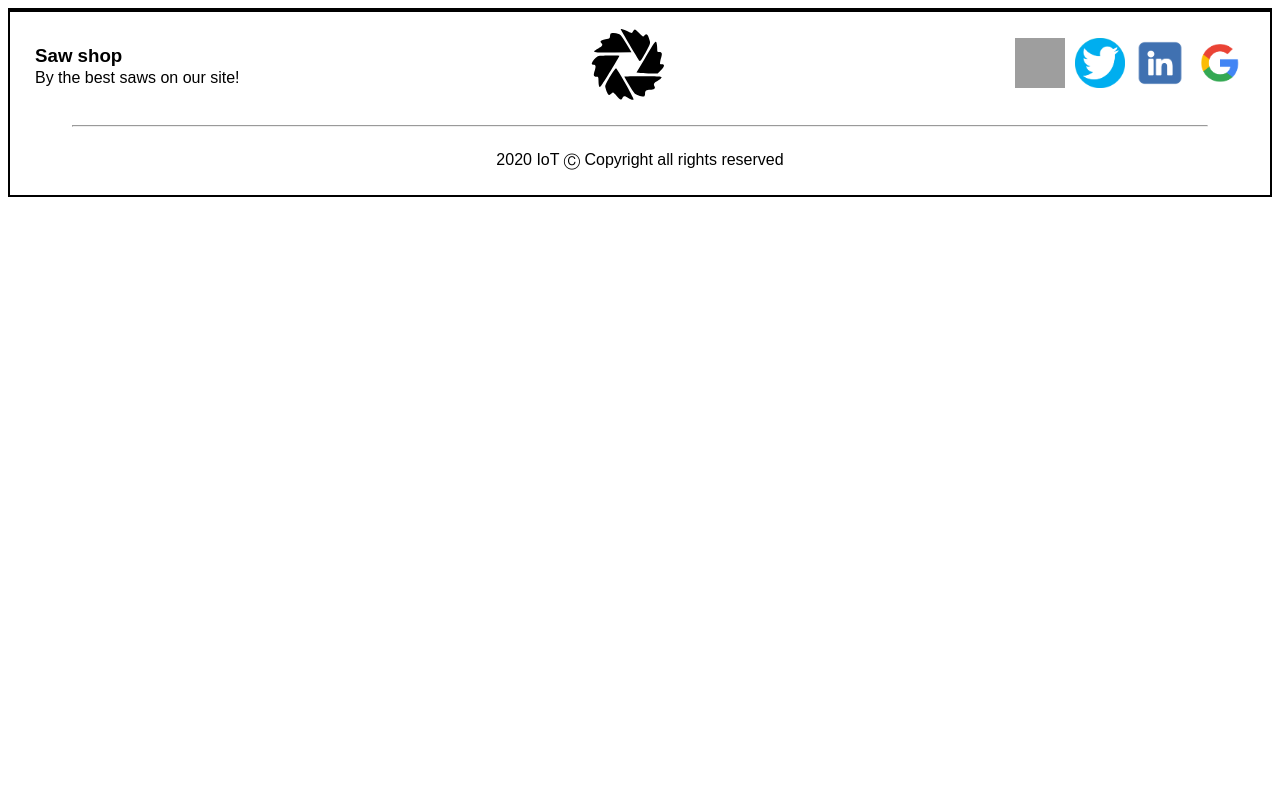
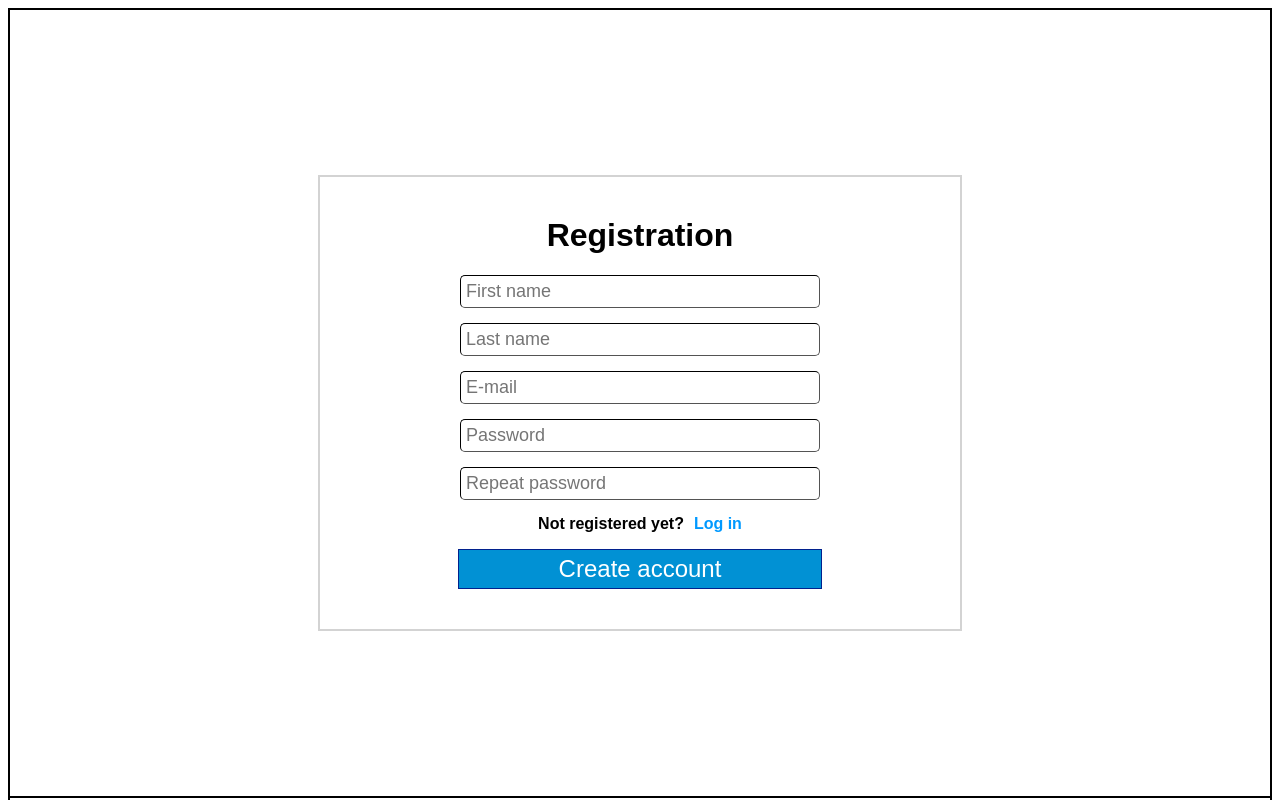
Before and after one commit to max-dmytryshyn/Web-Labs, a React (Create React App) app in the folder Lab 6+/spa/: page /registration in a window 1280 px wide. Shown: the top 800 px of the page. Built offline with nearby package versions, Linux system fonts and the light colour scheme; grey boxes are pictures that could not be loaded; the HTML template or start-up script is replaced by a standard one.

Commit message:
Make paths to all pages except login and registration protected

```diff
--- a/Lab 6+/spa/package.json
+++ b/Lab 6+/spa/package.json
@@ -11,7 +11,7 @@
     "react": "^17.0.2",
     "react-dom": "^17.0.2",
     "react-redux": "^7.2.6",
-    "react-router-dom": "^6.0.1",
+    "react-router-dom": "^6.0.2",
     "react-scripts": "4.0.3",
     "redux": "^4.1.2",
     "web-vitals": "^1.1.2"
--- a/Lab 6+/spa/src/App.jsx
+++ b/Lab 6+/spa/src/App.jsx
@@ -7,18 +7,61 @@ import { OrderPage } from "./components/order_page/OrderPage";
 import { SuccessfulOrderPage } from "./components/order_page/SuccessfulOrderPage";
 import { LoginPage } from "./components/login_page/LoginPage";
 import { RegistrationPage } from "./components/registration_page/RegistarionPage";
+import { RequireAuth } from "./components/RequireAuth";
 import "./App.css";
 
 function App() {
   return (
     <div className="app">
       <Routes>
-        <Route path="/" element={<Homepage />} />
-        <Route path="/catalog" element={<CatalogPage />} />
-        <Route path="/catalog/item/:id" element={<ItemPage />} />
-        <Route path="/cart" element={<CartPage />} />
-        <Route path="/order" element={<OrderPage />} />
-        <Route path="/successful_order" element={<SuccessfulOrderPage />} />
+        <Route
+          path="/"
+          element={
+            <RequireAuth>
+              <Homepage />
+            </RequireAuth>
+          }
+        />
+        <Route
+          path="/catalog"
+          element={
+            <RequireAuth>
+              <CatalogPage />
+            </RequireAuth>
+          }
+        />
+        <Route
+          path="/catalog/item/:id"
+          element={
+            <RequireAuth>
+              <ItemPage />
+            </RequireAuth>
+          }
+        />
+        <Route
+          path="/cart"
+          element={
+            <RequireAuth>
+              <CartPage />
+            </RequireAuth>
+          }
+        />
+        <Route
+          path="/order"
+          element={
+            <RequireAuth>
+              <OrderPage />
+            </RequireAuth>
+          }
+        />
+        <Route
+          path="/successful_order"
+          element={
+            <RequireAuth>
+              <SuccessfulOrderPage />
+            </RequireAuth>
+          }
+        />
         <Route path="/login" element={<LoginPage />} />
         <Route path="/registration" element={<RegistrationPage />} />
       </Routes>
--- /dev/null
+++ b/Lab 6+/spa/src/components/RequireAuth.jsx
@@ -0,0 +1,8 @@
+import { Navigate } from "react-router";
+
+export const RequireAuth = ({ children }) => {
+  if (localStorage.isLoggedIn === "true") {
+    return children;
+  }
+  return <Navigate to="/login" />;
+};
--- a/Lab 6+/spa/src/components/login_page/LoginPage.jsx
+++ b/Lab 6+/spa/src/components/login_page/LoginPage.jsx
@@ -34,6 +34,7 @@ export const LoginPage = () => {
             return errors;
           }}
           onSubmit={() => {
+            localStorage.isLoggedIn = true;
             window.location.href = "/";
           }}
         >
--- a/Lab 6+/spa/src/components/registration_page/RegistarionPage.css
+++ b/Lab 6+/spa/src/components/registration_page/RegistarionPage.css
@@ -0,0 +1,45 @@
+.registration_main {
+  border: solid;
+  border-color: lightgrey;
+  border-width: 2px;
+  width: 600px;
+  margin: 165px 0px;
+  padding: 40px 20px;
+
+  display: flex;
+  flex-direction: column;
+  align-items: center;
+  align-self: center;
+}
+
+.registration_main__label {
+  margin-top: 0px;
+}
+
+.registration_main__form {
+  display: flex;
+  flex-direction: column;
+  align-items: center;
+  width: 100%;
+}
+
+.registration_main__form > * {
+  width: 60%;
+  margin-bottom: 15px;
+}
+
+.registration_main__not_registered {
+  display: flex;
+  justify-content: center;
+  font-weight: bold;
+}
+
+.registration_main__not_registered__text {
+  margin-right: 10px;
+  margin-top: 0px;
+}
+
+.registration_main__not_registered__link {
+  color: rgb(0, 153, 255);
+  margin-top: 0px;
+}
--- a/Lab 6+/spa/src/components/registration_page/RegistarionPage.jsx
+++ b/Lab 6+/spa/src/components/registration_page/RegistarionPage.jsx
@@ -1,9 +1,68 @@
 import "./RegistarionPage.css";
 import { Footer } from "../footer/Footer";
+import { Form, Formik } from "formik";
+import { FormField } from "../form_field/FormField";
+import { Link } from "react-router-dom";
+import { RegistrationButton } from "./RegistrationButton";
+import { createUser } from "../../services/api";
 
 export const RegistrationPage = () => {
   return (
     <>
+      <main className="registration_main">
+        <h1 className="registration_main__label">Registration</h1>
+        <Formik
+          initialValues={{ first_name: "", last_name: "", email: "", password: "", repeat_password: "" }}
+          validateOnChange={false}
+          validateOnBlur={false}
+          validate={async (values) => {
+            let errors = {};
+            if (values.first_name === "") {
+              errors.first_name = "Field required";
+            } else if (!/^[A-Z]{1}[a-z]*(-{1}[A-Z]{1}[a-z]*)*$/.test(values.first_name)) {
+              errors.first_name = "Ivalid first name";
+            }
+            if (values.last_name === "") {
+              errors.last_name = "Field required";
+            } else if (!/^[A-Z]{1}[a-z]*(-{1}[A-Z]{1}[a-z]*)*$/.test(values.last_name)) {
+              errors.last_name = "Ivalid last name";
+            }
+            if (values.email === "") {
+              errors.email = "Email not provided";
+            } else if (!/^\w+([.-]?\w+)*@\w+([.-]?\w+)*(\.\w{2,3})+$/.test(values.email)) {
+              errors.email = "Ivalid email";
+            }
+            if (values.password === "") {
+              errors.password = "Password not provided";
+            }
+            if (values.password !== values.repeat_password) {
+              errors.repeat_password = "Passwords don't match";
+            }
+            return errors;
+          }}
+          onSubmit={async (values) => {
+            await createUser(values.first_name, values.last_name, values.email, values.password).then(() => {
+              localStorage.isLoggedIn = true;
+              window.location.href = "/";
+            });
+          }}
+        >
+          <Form className="registration_main__form" id="registration_form">
+            <FormField name="first_name" type="text" placeHolder="First name"></FormField>
+            <FormField name="last_name" type="text" placeHolder="Last name"></FormField>
+            <FormField name="email" type="email" placeHolder="E-mail"></FormField>
+            <FormField name="password" type="password" placeHolder="Password"></FormField>
+            <FormField name="repeat_password" type="password" placeHolder="Repeat password"></FormField>
+          </Form>
+        </Formik>
+        <div className="registration_main__not_registered">
+          <p className="registration_main__not_registered__text">Not registered yet?</p>
+          <Link className="registration_main__not_registered__link" to="/login">
+            Log in
+          </Link>
+        </div>
+        <RegistrationButton />
+      </main>
       <Footer />
     </>
   );
--- /dev/null
+++ b/Lab 6+/spa/src/components/registration_page/RegistrationButton.css
@@ -0,0 +1,17 @@
+.registration_button {
+  font-size: 24px;
+  color: white;
+  background-color: rgb(1, 145, 212);
+  border-style: solid;
+  border-width: 1px;
+  border-color: rgb(1, 33, 141);
+  padding: 5px 100px;
+
+  transition: background-color 0.3s, color 0.3s;
+}
+
+.registration_button:hover {
+  color: rgb(46, 46, 46);
+  background-color: white;
+  border-color: black;
+}
--- /dev/null
+++ b/Lab 6+/spa/src/components/registration_page/RegistrationButton.jsx
@@ -0,0 +1,9 @@
+import "./RegistrationButton.css";
+
+export const RegistrationButton = (props) => {
+  return (
+    <button form="registration_form" type="submit" className="registration_button">
+      Create account
+    </button>
+  );
+};
--- a/Lab 6+/spa/src/services/api.js
+++ b/Lab 6+/spa/src/services/api.js
@@ -18,3 +18,12 @@ export const login = async (email, password) => {
     password: password,
   });
 };
+
+export const createUser = async (first_name, last_name, email, password) => {
+  return await axios.post(`http://127.0.0.1:8000/saws_shop_users/all/`, {
+    first_name: first_name,
+    last_name: last_name,
+    email: email,
+    password: password,
+  });
+};
```
Also changed, not shown: 1 other file (tests, documents, lock files or other folders).
